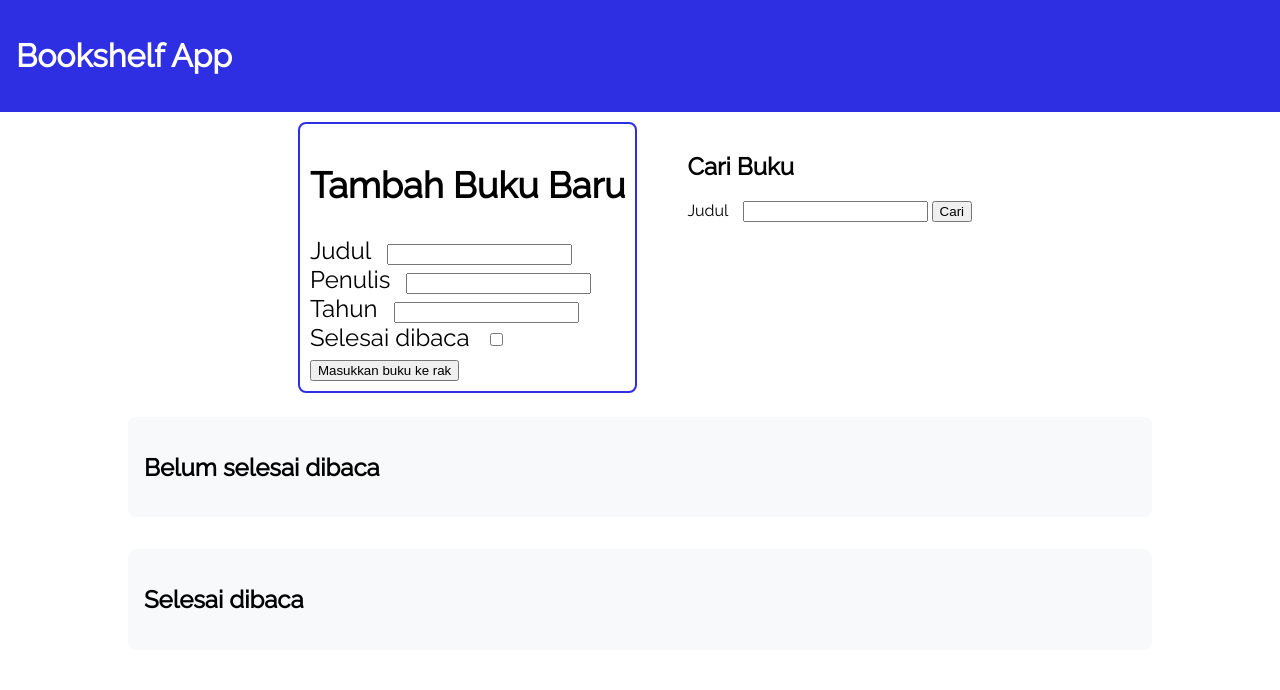
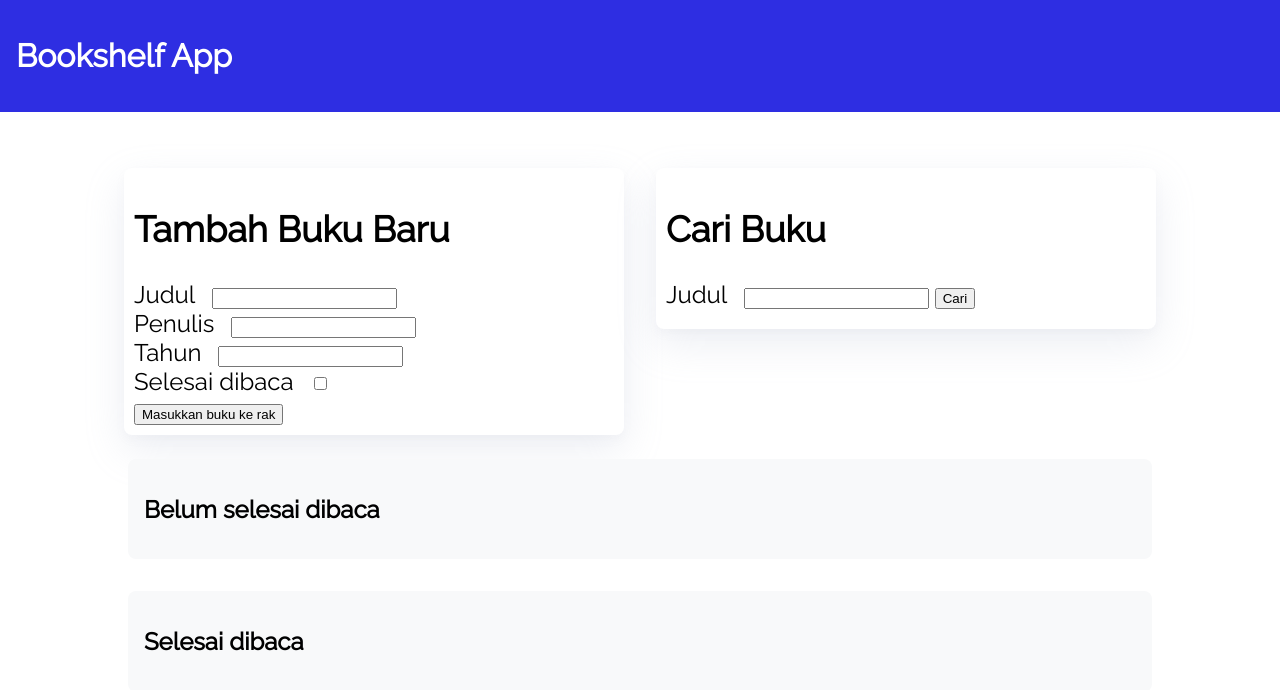
Before and after one commit to ImLostPlsHelp/Tugas-Akhir-Front-End-Web-Pemula, a plain HTML site: page index.html in a window 1280 px wide. Drawn offline with Linux system fonts and the light colour scheme.

Commit message:
Edited the css for forms. Still have to iron out the labels and edit form as well

```diff
--- a/css/styles.css
+++ b/css/styles.css
@@ -75,7 +75,7 @@ header {
     display: flex;
     flex-direction: column;
     align-items: center;
-    margin-top: 10px;
+    margin-top: 40px;
 }
 .input-container {
     display: flex;
@@ -103,15 +103,8 @@ header {
     padding: 10px;
 }
 
-.input-form {
-    display: flex;
-    flex-direction: column;
-    padding: 10px;
-    background: #ffffff;
-    border: 2px solid #2e2ee2;
-    border-radius: 8px;
-    margin-bottom: 8px;
-    font-size: 24px;
+.input {
+    margin-right: 50px;
 }
 
 label {
@@ -127,3 +120,17 @@ label {
     flex-grow: 1;
     height: fit-content;
 }
+
+.form {
+    display: flex;
+    flex-direction: column;
+    padding: 10px;
+    background: #ffffff;
+    margin-bottom: 8px;
+    font-size: 24px;
+    width: 500px;
+}
+
+.search {
+    padding-bottom: 20px;
+}
--- a/index.html
+++ b/index.html
@@ -16,7 +16,7 @@
     <main>
       <div class="wrapper">
         <div class="input-container">
-        <section class="input-form">
+        <section class="form input shadow container">
           <h2>Tambah Buku Baru</h2>
           <form id="bookForm" data-testid="bookForm">
             <div>
@@ -48,7 +48,7 @@
           </form>
         </section>
 
-        <section class="bookshelf-search">
+        <section class="form search shadow container">
           <h2>Cari Buku</h2>
           <form id="searchBook" data-testid="searchBookForm">
             <label for="searchBookTitle">Judul</label>
```
